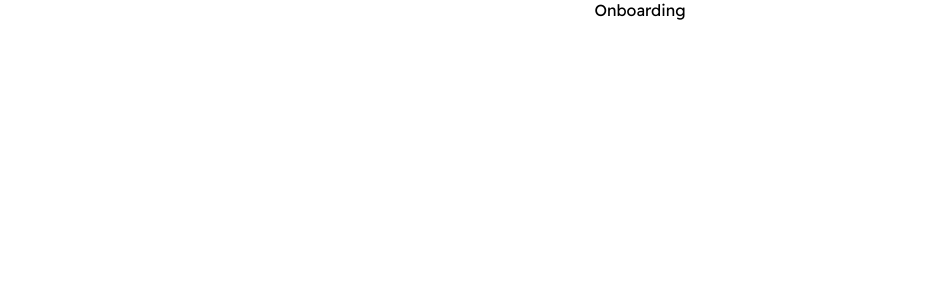
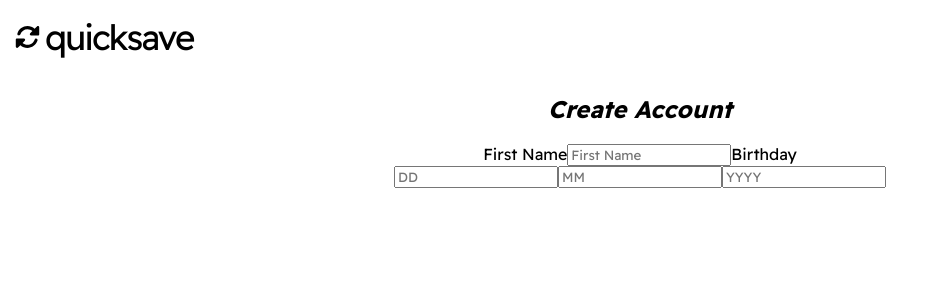
Before and after one commit to HectorDNuno/quicksave, a React (Create React App) app: page /onboarding in a window 1280 px wide. Shown: the top 300 px of the page, without its empty margins (0-934 px from the left). Built offline with nearby package versions, Linux system fonts and the light colour scheme.

Commit message:
adds form for name and birthday

```diff
--- a/src/pages/Onboarding.js
+++ b/src/pages/Onboarding.js
@@ -1,7 +1,71 @@
 import React from "react";
+import Navbar from "../components/Navbar";
 
 const Onboarding = () => {
-  return <div>Onboarding</div>;
+  const handleSubmit = () => {
+    console.log("submitted");
+  };
+
+  const handleChange = () => {
+    console.log("changed");
+  };
+
+  return (
+    <>
+      <Navbar minimal={true} setShowModal={() => {}} showModal={false} />
+      <div className="onboarding">
+        <h2>Create Account</h2>
+
+        <form onSubmit={handleSubmit}>
+          <section>
+            <label htmlFor="first_name">First Name</label>
+            <input
+              id="first_name"
+              type="text"
+              name="first_name"
+              placeholder="First Name"
+              required={true}
+              value={""}
+              onChange={handleChange}
+            />
+
+            <label>Birthday</label>
+            <div className="multiple-input-container">
+              <input
+                id="dob_day"
+                type="number"
+                name="dob_day"
+                placeholder="DD"
+                required={true}
+                value={""}
+                onChange={handleChange}
+              />
+
+              <input
+                id="dob_month"
+                type="number"
+                name="dob_month"
+                placeholder="MM"
+                required={true}
+                value={""}
+                onChange={handleChange}
+              />
+
+              <input
+                id="dob_year"
+                type="number"
+                name="dob_year"
+                placeholder="YYYY"
+                required={true}
+                value={""}
+                onChange={handleChange}
+              />
+            </div>
+          </section>
+        </form>
+      </div>
+    </>
+  );
 };
 
 export default Onboarding;
```
